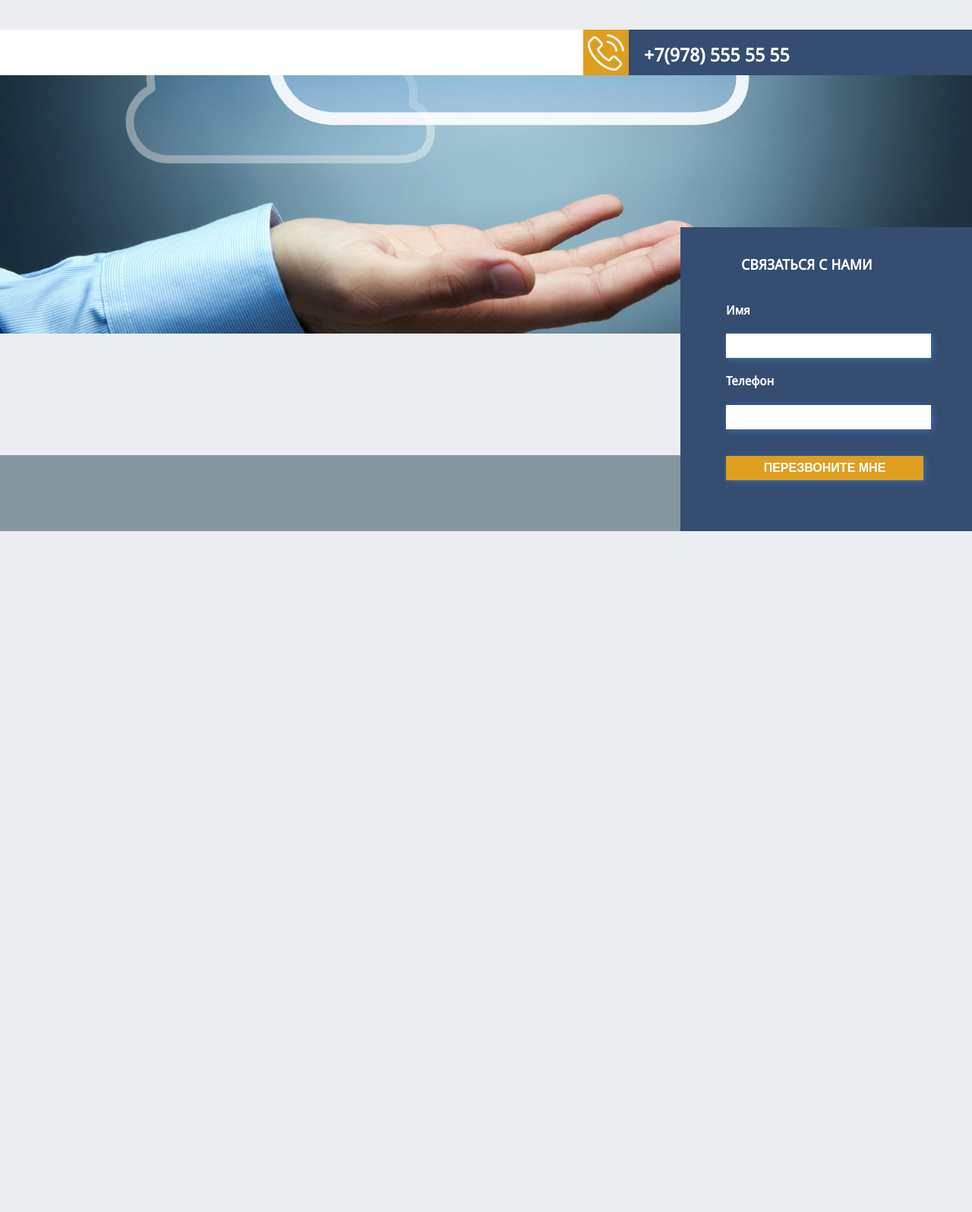
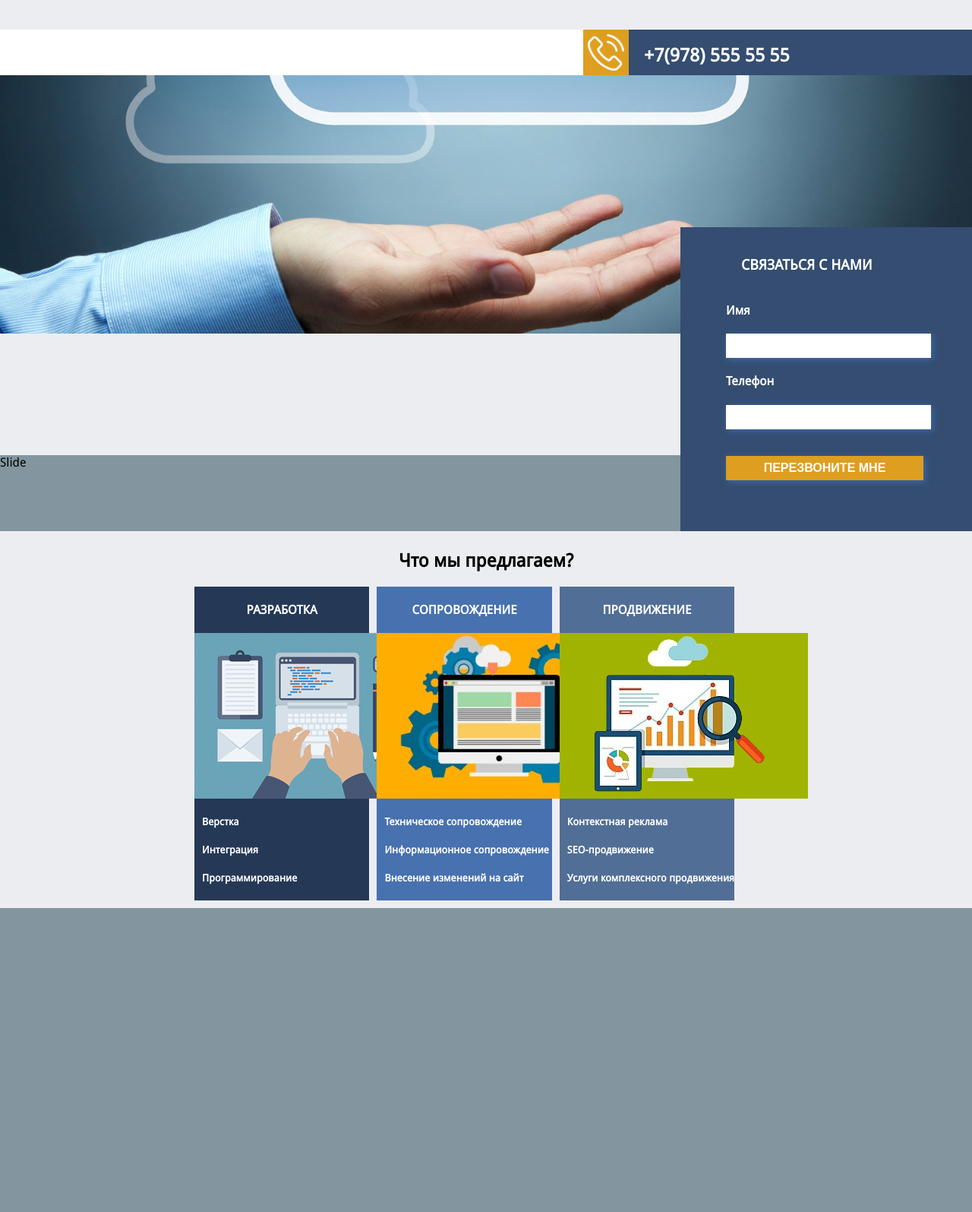
Before and after one commit to JGjmicode/jmicode.ru, a PHP site: page / in a window 1280 px wide. Shown: the part 21-1616 px from the top of the page at 76% size. Before the commit the page ends 720 px from the top, so only its background shows below. Run offline with PHP 8.4, Linux system fonts and the light colour scheme.

Commit message:
продолжение

```diff
--- a/css/style.css
+++ b/css/style.css
@@ -16,11 +16,29 @@ body {
   background-color: #ecedf1;
   font-family: droid;
 }
+.wide {
+  width: 100%;
+  padding-bottom: 5px;
+  height: 600px;
+}
+.container {
+  width: 60%;
+  margin: auto;
+  padding-bottom: 10px;
+}
+.container h2 {
+  text-align: center;
+}
 header {
   width: 100%;
   height: 60px;
   margin-top: 60px;
   background-color: #ffffff;
+}
+footer {
+  width: 100%;
+  height: 400px;
+  background: #83969f;
 }
 .phone-menu {
   width: 40%;
@@ -100,4 +118,53 @@ header {
   font-size: 16px;
   box-shadow: 2px 2px 10px #416caa;
 }
+.service {
+  width: 30%;
+  float: left;
+  margin-right: 10px;
+}
+.service h4 {
+  color: #ffffff;
+  text-align: center;
+}
+.service h5 {
+  color: #ffffff;
+  padding-left: 10px;
+}
+.service:hover {
+  /*    //transform: scale(1.03);
+    -webkit-box-shadow: 0px 0px 50px 2px rgba(0,0,0,0.33);
+    -moz-box-shadow: 0px 0px 50px 2px rgba(0,0,0,0.33);
+    box-shadow: 0px 0px 50px 2px rgba(0,0,0,0.33);*/
+}
+.service:hover img {
+  opacity: 0.4;
+  -webkit-transform: translate3d(0, 0, 0);
+  transform: translate3d(0, 0, 0);
+}
+.service-develop {
+  background: #253957;
+}
+.service-support {
+  background: #4771af;
+}
+.service-ceo {
+  background: #516e96;
+}
+.service-image img {
+  display: block;
+  margin: auto;
+  padding-left: 10px;
+  -webkit-transition: opacity 0.35s, -webkit-transform 0.35s;
+  transition: opacity 0.35s, transform 0.35s;
+  -webkit-transform: translate3d(-10px, 0, 0);
+  transform: translate3d(-10px, 0, 0);
+  -webkit-backface-visibility: hidden;
+  backface-visibility: hidden;
+}
+.clearfix::after {
+  content: "";
+  display: table;
+  clear: both;
+}
 /*# sourceMappingURL=style.css.map */
--- a/css/style.less
+++ b/css/style.less
@@ -25,11 +25,30 @@ body {
     background-color: @background-color;
     font-family: droid;
 }
+.wide {
+    width: 100%;
+    padding-bottom: 5px;
+    height: 600px;
+}
+.container {
+    width: 60%;
+    margin: auto;
+    padding-bottom: 10px;
+
+    h2 {
+        text-align: center;
+    }
+}
 header {
     width: 100%;
     height: 60px;
     margin-top: 60px;
     background-color: @white;
+}
+footer {
+    width: 100%;
+    height: 400px;
+    background: @main-slider;
 }
 .phone-menu {
     width: 40%;
@@ -77,6 +96,7 @@ header {
     position: relative;
     top: -400px;
     left: 70%;
+
     h3 {
         color: @white;
         display: inline-block;
@@ -110,3 +130,56 @@ header {
     font-size: 16px;
     box-shadow: 2px 2px 10px #416caa;
 }
+.service {
+    width: 30%;
+    //height: 300px;
+    float: left;
+    margin-right: 10px;
+
+
+    h4 {
+        color: @white;
+        text-align: center;
+    }
+    h5 {
+        color: @white;
+        padding-left: 10px;
+    }
+}
+.service:hover {
+/*    //transform: scale(1.03);
+    -webkit-box-shadow: 0px 0px 50px 2px rgba(0,0,0,0.33);
+    -moz-box-shadow: 0px 0px 50px 2px rgba(0,0,0,0.33);
+    box-shadow: 0px 0px 50px 2px rgba(0,0,0,0.33);*/
+
+    img {
+        opacity: 0.4;
+        -webkit-transform: translate3d(0, 0, 0);
+        transform: translate3d(0, 0, 0);
+    }
+}
+.service-develop {
+    background: #253957;
+}
+.service-support {
+    background: #4771af;
+}
+.service-ceo {
+    background: #516e96;
+}
+.service-image img{
+    display: block;
+    margin: auto;
+    padding-left: 10px;
+        -webkit-transition: opacity 0.35s, -webkit-transform 0.35s;
+        transition: opacity 0.35s, transform 0.35s;
+        -webkit-transform: translate3d(-10px, 0, 0);
+        transform: translate3d(-10px, 0, 0);
+        -webkit-backface-visibility: hidden;
+        backface-visibility: hidden;
+}
+.clearfix::after {
+    content: "";
+    display: table;
+    clear: both;
+}
--- a/index.php
+++ b/index.php
@@ -14,10 +14,16 @@
                 <h2 class="phone-number">+7(978) 555 55 55</h2>
             </div>
         </header>
+
+        <div class="wide">
         <div class="banner">
             <img src="/img/baner.jpg">
         </div>
-        <div class="slider"></div>
+
+            <div class="slider">
+                <div class="slide1">Slide</div>
+            </div>
+
         <section class="callback">
             <h3>Связаться с нами</h3>
             <h4>Имя</h4>
@@ -26,6 +32,33 @@
             <input type="text" class="input-form name-form"/>
             <input type="button" class="input-form callme-button" value="Перезвоните мне" />
         </section>
+        </div>
+        <div class="container clearfix">
+            <h2>Что мы предлагаем?</h2>
+            <section class="service service-develop">
+                <h4>РАЗРАБОТКА</h4>
+                <div class="service-image"><img src="img/develop.png"></div>
+                <h5>Верстка</h5>
+                <h5>Интеграция</h5>
+                <h5>Программирование</h5>
+            </section>
+            <section class="service service-support">
+                <h4>СОПРОВОЖДЕНИЕ</h4>
+                <div class="service-image"><img src="img/support.png"></div>
+                <h5>Техническое сопровождение</h5>
+                <h5>Информационное сопровождение</h5>
+                <h5>Внесение изменений на сайт</h5>
+            </section>
+            <section class="service service-ceo">
+                <h4>ПРОДВИЖЕНИЕ</h4>
+                <div class="service-image"><img src="img/ceo.png"></div>
+                <h5>Контекстная реклама</h5>
+                <h5>SEO-продвижение</h5>
+                <h5>Услуги комплексного продвижения</h5>
+            </section>
+        </div>
+
+        <footer></footer>
         <script src="/js/jquery-3.2.1.min.js"></script>
         <script src="/js/common.js"></script>
     </body>
--- a/js/common.js
+++ b/js/common.js
@@ -9,3 +9,7 @@ $(window).scroll(function(){
         "transform" : "translate(0%, " +pos/20+ "%"
     });
 });
+
+$(document).ready(function(){
+  $('.bxslider').bxSlider();
+});
--- a/nbproject/private/private.xml
+++ b/nbproject/private/private.xml
@@ -2,6 +2,8 @@
 <project-private xmlns="http://www.netbeans.org/ns/project-private/1">
     <editor-bookmarks xmlns="http://www.netbeans.org/ns/editor-bookmarks/2" lastBookmarkId="0"/>
     <open-files xmlns="http://www.netbeans.org/ns/projectui-open-files/2">
-        <group/>
+        <group>
+            <file>file:/F:/JMICode/workspace/jmicode.ru/index.php</file>
+        </group>
     </open-files>
 </project-private>
```
Also changed, not shown: img/ceo.png (added), img/develop.png (added), img/support.png (added), 1 other file.
